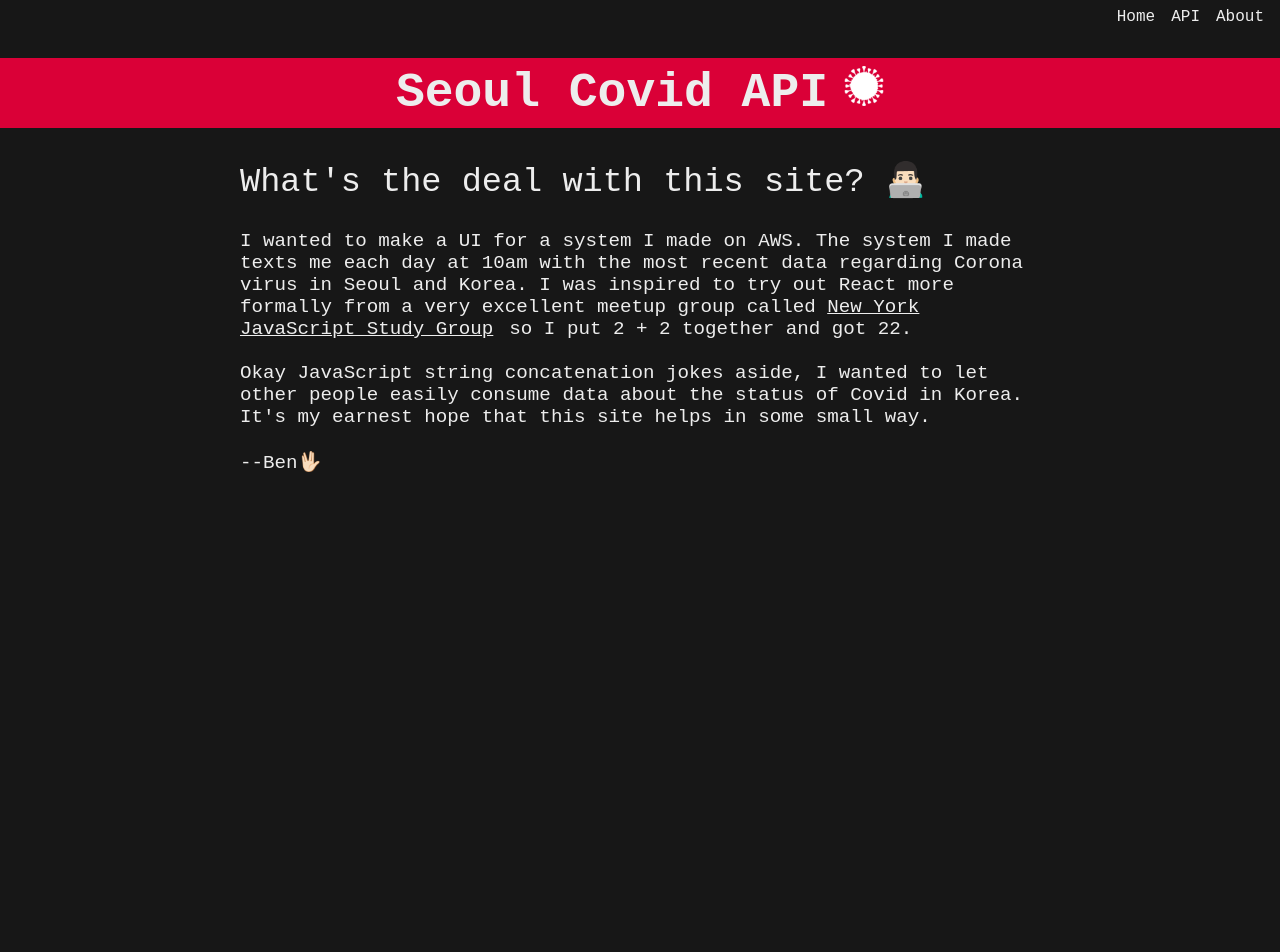
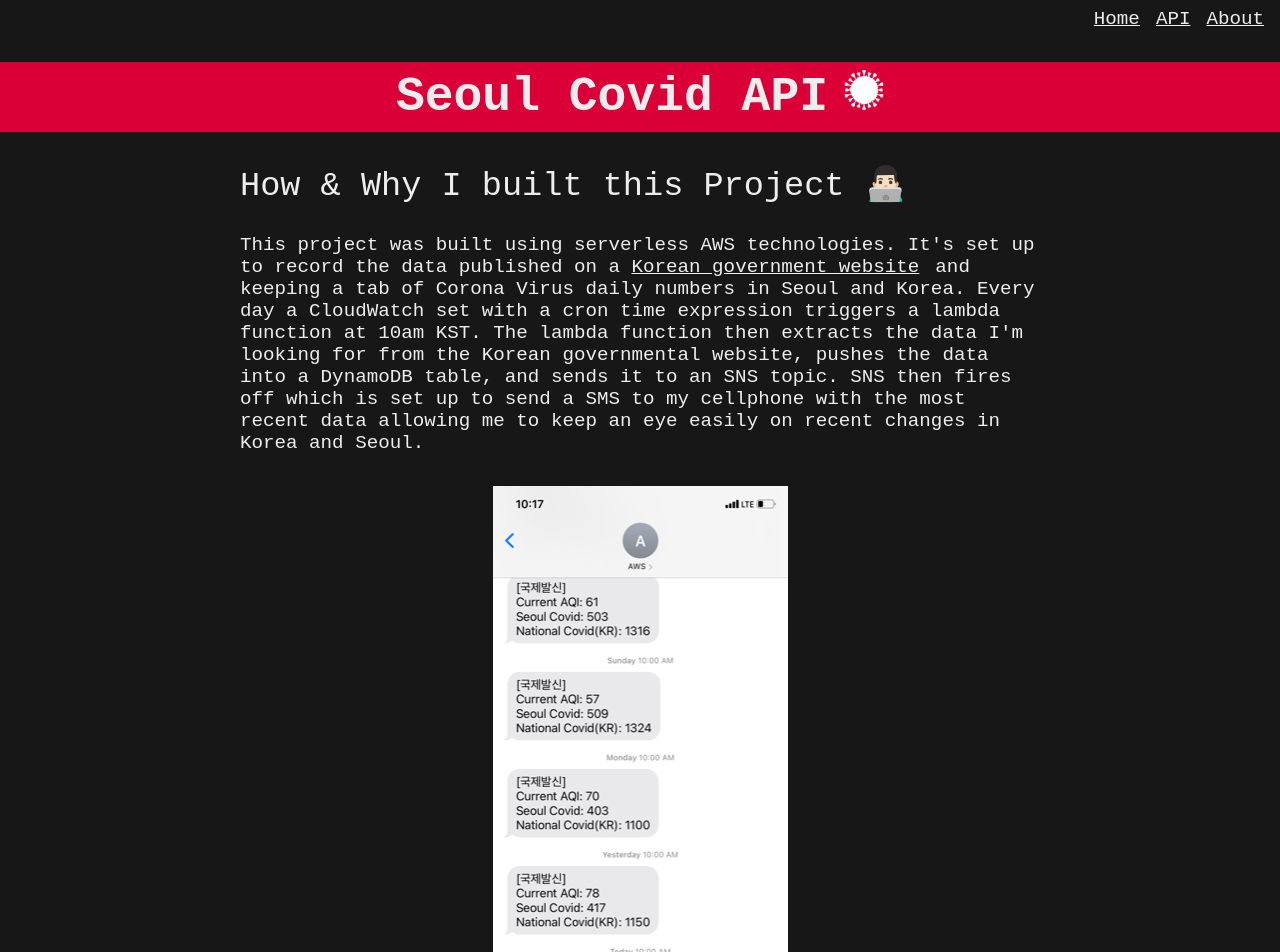
Before and after one commit to mepda/seoul_covid, a React (Create React App) app: page /about in a window 1280 px wide. Shown: the top 952 px of the page. Before the commit the page ends 800 px from the top, so only its background shows below. Built offline with nearby package versions, Linux system fonts and the light colour scheme; the HTML template or start-up script is replaced by a standard one.

Commit message:
added better about section

```diff
--- a/src/components/About.css
+++ b/src/components/About.css
@@ -1,4 +1,16 @@
-.aLink{
+.exampleTextMessage{
+  margin: 2rem 0;
+}
+a{
+  font-size: 1.2rem;
   text-decoration: underline;
-  font-size: 1.2rem;
 }
+a:hover{
+  text-decoration: underline;
+  text-decoration-color: var(--red);
+}
+.explanation{
+  display: flex;
+  justify-content: center;
+  flex-flow: wrap row;
+}
--- a/src/components/About.js
+++ b/src/components/About.js
@@ -1,4 +1,5 @@
 import React from 'react'
+import image from './example text message.PNG'
 import './About.css'
 export default function About() {
   return (
@@ -6,17 +7,18 @@
       <main>
         <article>
           <header>
-            What's the deal with this site? 👨🏻‍💻
+            How & Why I built this Project 👨🏻‍💻
           </header>
-          <section>
-            I wanted to make a UI for a system I made on AWS. The system I made
-            texts me each day at 10am with the most recent data regarding Corona virus in
-            Seoul and Korea. I was inspired to try out React more formally from
-            a very excellent meetup group called <a className="aLink" target="_blank" rel="noreferrer" href="https://www.meetup.com/New-York-JavaScript-Study-Group/">New York JavaScript Study Group</a>so
-            I put 2 + 2 together and got 22. <br /><br />Okay JavaScript string concatenation
-            jokes aside, I wanted to let other people easily consume data about
-            the status of Covid in Korea. It's my earnest hope that this site helps
-            in some small way.<br /><br />
+          <section className="explanation">
+            <div className="firstPara">
+              This project was built using serverless AWS technologies. It's set up to record the data published on a <a target="_blank" rel="noreferrer" href="http://ncov.mohw.go.kr/en/bdBoardList.do?brdId=16&brdGubun=162&dataGubun=&ncvContSeq=&contSeq=&board_id=">Korean government website</a>and keeping a tab of Corona Virus daily numbers in Seoul and Korea. Every day a CloudWatch set with a cron time expression triggers a lambda function at 10am KST. The lambda function then extracts the data I'm looking for from the Korean governmental website, pushes the data into a DynamoDB table, and sends it to an SNS topic. SNS then fires off which is set up to send a SMS to my cellphone with the most recent data allowing me to keep an eye easily on recent changes in Korea and Seoul.
+            </div>
+            <br />
+            <img src={image} className="exampleTextMessage" alt="an image of recent text messages showing Seoul and Koreas daily covid counts" />
+            <br />
+            After some reflection, I thought that others might be interested in this data for analysis or implenting it in their own way, so a few days back I set up an API Gateway that calls another lambda that talks to the DB and passes back a response to the client.
+            <br /><br />
+            Ultimately, this service was made so other people could easily consume data about the status of Covid in Korea. It's my earnest hope that this site helps others in some small way.<br /><br /><br />
             --Ben🖖🏻
           </section>
         </article>
```
Also changed, not shown: src/components/example text message.PNG (added).
